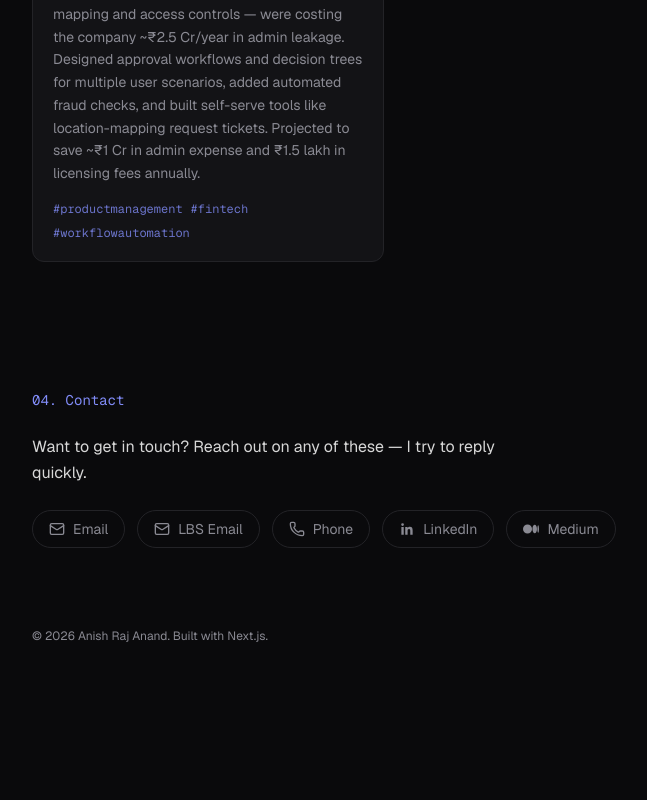
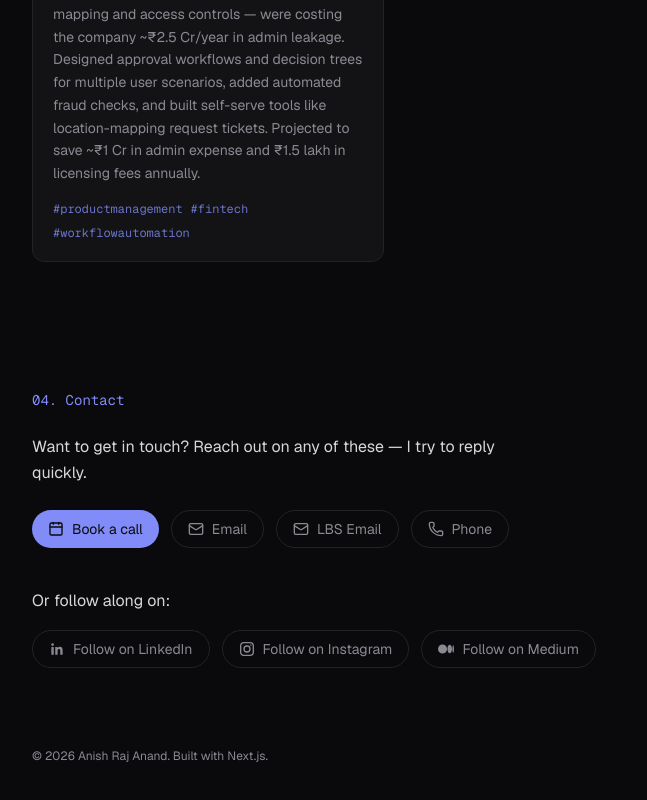
Before and after one commit to orko-punter/personal-website, a Next.js app: page / in a window 1280 px wide. Shown: the part 2041-2841 px from the top of the page, without its empty margins (248-895 px from the left). Before the commit the page ends 2749 px from the top, so only its background shows below. Built offline with nearby package versions, Linux system fonts and the light colour scheme.

Commit message:
Add Calendly booking and follow links to contact section
Adds a primary "Book a call" CTA linking to Calendly, and splits
LinkedIn/Medium out (plus a new Instagram link) into a separate
"follow along" group of profile deep-links.

```diff
--- a/src/components/Contact.tsx
+++ b/src/components/Contact.tsx
@@ -1,16 +1,47 @@
-import { Mail, Phone } from "lucide-react";
-import { GithubIcon, LinkedinIcon, MediumIcon, TwitterIcon } from "@/components/icons";
-import { profile, socials } from "@/data/profile";
+import { Calendar, Mail, Phone } from "lucide-react";
+import { GithubIcon, InstagramIcon, LinkedinIcon, MediumIcon, TwitterIcon } from "@/components/icons";
+import { profile, socials, followLinks } from "@/data/profile";
 import { Reveal } from "@/components/Reveal";
 
 const icons = {
   mail: Mail,
   phone: Phone,
+  calendar: Calendar,
   github: GithubIcon,
   linkedin: LinkedinIcon,
+  instagram: InstagramIcon,
   twitter: TwitterIcon,
   medium: MediumIcon,
 };
+
+function SocialButton({
+  label,
+  href,
+  icon,
+  primary,
+}: {
+  label: string;
+  href: string;
+  icon: keyof typeof icons;
+  primary?: boolean;
+}) {
+  const Icon = icons[icon];
+  return (
+    <a
+      href={href}
+      target={href.startsWith("mailto:") || href.startsWith("tel:") ? undefined : "_blank"}
+      rel="noopener noreferrer"
+      className={
+        primary
+          ? "flex items-center gap-2 rounded-full bg-accent px-4 py-2 text-sm text-background hover:opacity-90 transition-opacity"
+          : "flex items-center gap-2 rounded-full border border-border px-4 py-2 text-sm text-muted hover:text-accent hover:border-accent/50 transition-colors"
+      }
+    >
+      <Icon className="h-4 w-4" />
+      {label}
+    </a>
+  );
+}
 
 export function Contact() {
   return (
@@ -21,25 +52,18 @@ export function Contact() {
           Want to get in touch? Reach out on any of these — I try to reply quickly.
         </p>
         <div className="mt-6 flex flex-wrap gap-3">
-          {socials.map((social) => {
-            const Icon = icons[social.icon];
-            return (
-              <a
-                key={social.label}
-                href={social.href}
-                target={
-                  social.href.startsWith("mailto:") || social.href.startsWith("tel:")
-                    ? undefined
-                    : "_blank"
-                }
-                rel="noopener noreferrer"
-                className="flex items-center gap-2 rounded-full border border-border px-4 py-2 text-sm text-muted hover:text-accent hover:border-accent/50 transition-colors"
-              >
-                <Icon className="h-4 w-4" />
-                {social.label}
-              </a>
-            );
-          })}
+          {socials.map((social) => (
+            <SocialButton key={social.label} {...social} primary={social.icon === "calendar"} />
+          ))}
+        </div>
+
+        <p className="mt-10 text-foreground/90 max-w-lg leading-relaxed">
+          Or follow along on:
+        </p>
+        <div className="mt-4 flex flex-wrap gap-3">
+          {followLinks.map((link) => (
+            <SocialButton key={link.label} {...link} />
+          ))}
         </div>
       </Reveal>
       <footer className="mt-20 text-xs text-muted">
--- a/src/components/icons.tsx
+++ b/src/components/icons.tsx
@@ -24,6 +24,16 @@ export function TwitterIcon(props: SVGProps<SVGSVGElement>) {
   );
 }
 
+export function InstagramIcon(props: SVGProps<SVGSVGElement>) {
+  return (
+    <svg viewBox="0 0 24 24" fill="none" stroke="currentColor" strokeWidth="2" {...props}>
+      <rect x="2.5" y="2.5" width="19" height="19" rx="5" />
+      <circle cx="12" cy="12" r="4.5" />
+      <circle cx="17.8" cy="6.2" r="1.1" fill="currentColor" stroke="none" />
+    </svg>
+  );
+}
+
 export function MediumIcon(props: SVGProps<SVGSVGElement>) {
   return (
     <svg viewBox="0 0 24 24" fill="currentColor" {...props}>
--- a/src/data/profile.ts
+++ b/src/data/profile.ts
@@ -8,9 +8,14 @@ export const profile = {
 };
 
 export const socials = [
+  { label: "Book a call", href: "https://calendly.com/anish_learning/discussion", icon: "calendar" },
   { label: "Email", href: "mailto:rraa11296@gmail.com", icon: "mail" },
   { label: "LBS Email", href: "mailto:aanand.mba2028@london.edu", icon: "mail" },
   { label: "Phone", href: "tel:+447417353138", icon: "phone" },
-  { label: "LinkedIn", href: "https://www.linkedin.com/in/rraa11296/", icon: "linkedin" },
-  { label: "Medium", href: "https://medium.com/@rraa11296", icon: "medium" },
 ] as const;
+
+export const followLinks = [
+  { label: "Follow on LinkedIn", href: "https://www.linkedin.com/in/rraa11296/", icon: "linkedin" },
+  { label: "Follow on Instagram", href: "https://www.instagram.com/utopiaisnotreal/", icon: "instagram" },
+  { label: "Follow on Medium", href: "https://medium.com/@rraa11296", icon: "medium" },
+] as const;
```
